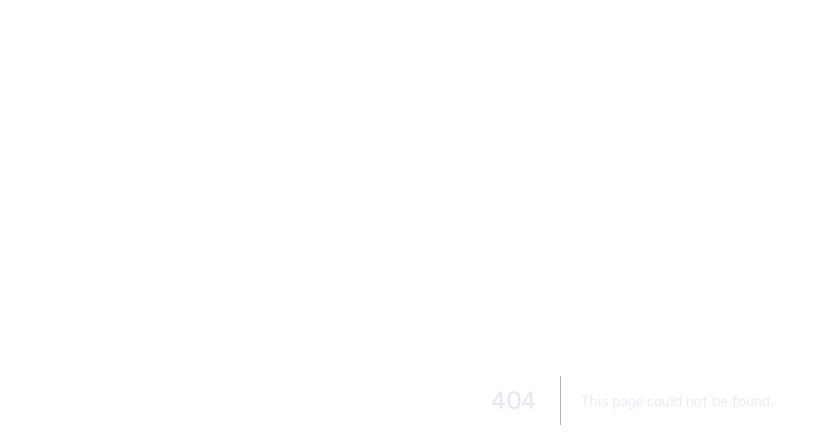
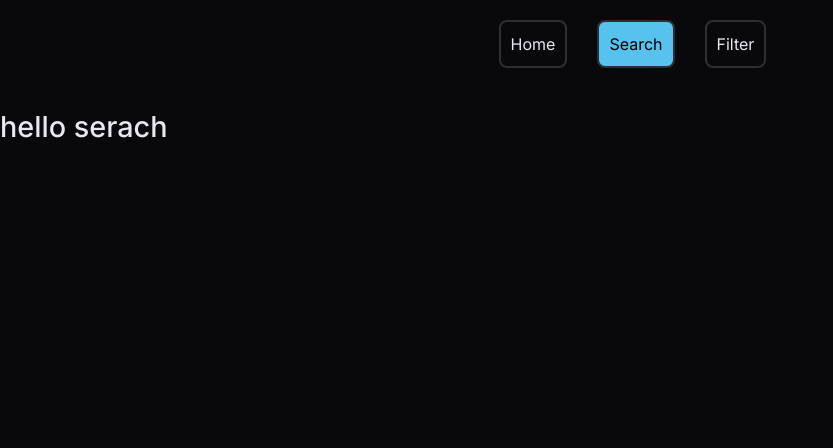
Before and after one commit to Nurusatto/Shiori-Library, a Next.js app: page /search in a window 1280 px wide. Before the commit this address had no page. Shown: the top 448 px of the page, without its empty margins (0-833 px from the left). Built offline with nearby package versions, Linux system fonts and the light colour scheme.

Commit message:
add features

```diff
--- a/src/app/layout.tsx
+++ b/src/app/layout.tsx
@@ -1,15 +1,10 @@
 import type { Metadata } from "next";
-import { M_PLUS_Rounded_1c, Work_Sans } from "next/font/google";
+import { Inter } from "next/font/google";
 
 import "@/styles/index.scss";
+import { Header } from "@/widgets/Header";
 
-const geistSans = M_PLUS_Rounded_1c({
-  weight: ["400", "500"],
-  variable: "--font-alt",
-  subsets: ["latin"],
-});
-
-const geistMono = Work_Sans({
+const InterFont = Inter({
   weight: ["400", "500"],
   variable: "--font-base",
   subsets: ["latin"],
@@ -27,7 +22,8 @@ export default function RootLayout({
 }>) {
   return (
     <html lang="en">
-      <body className={`${geistSans.variable} ${geistMono.variable}`}>
+      <body className={`${InterFont.variable}`}>
+        <Header />
         {children}
       </body>
     </html>
--- a/src/app/page.tsx
+++ b/src/app/page.tsx
@@ -1,9 +1,6 @@
-import { Header } from "@/widgets/Header";
-
 export default function Home() {
   return (
     <>
-      <Header />
       <h1>body</h1>
     </>
   );
--- /dev/null
+++ b/src/app/search/page.tsx
@@ -0,0 +1,7 @@
+export default function Search() {
+  return (
+    <div>
+      <h1>hello serach</h1>
+    </div>
+  );
+}
--- a/src/config/links/Header.ts
+++ b/src/config/links/Header.ts
@@ -1,8 +1,7 @@
-export const BOOK_FILTERS = {
-  SEARCH: "Search",
-  FILTER: "Filter",
-  PROFILE: "Profile",
-  COLLECTION: "Collection",
-} as const;
+export const LINKS = [
+  { name: "Home", path: "/" },
+  { name: "Search", path: "/search" },
+  { name: "Filter", path: "/filter" },
+] as const;
 
-export type BookFilterType = (typeof BOOK_FILTERS)[keyof typeof BOOK_FILTERS];
+export type BookFilterType = (typeof LINKS)[number]["name"];
--- /dev/null
+++ b/src/shared/hooks/isActiveLink.ts
@@ -0,0 +1,4 @@
+export const isActiveLink = (linkPath: string, currentPath: string) => {
+  if (linkPath === "/") return currentPath === "/";
+  return currentPath.startsWith(linkPath);
+};
--- a/src/styles/globals.scss
+++ b/src/styles/globals.scss
@@ -47,3 +47,8 @@ body {
   color: var(--color-text-primary);
   background-color: var(--color-background);
 }
+
+a {
+  color: inherit;
+  text-decoration: none;
+}
--- a/src/styles/helpers/borders.scss
+++ b/src/styles/helpers/borders.scss
@@ -1,13 +1,13 @@
 @use "functions.scss" as *;
 
 :root {
-  --border-radius-sm: rem(4);
-  --border-radius-md: rem(8);
-  --border-radius-lg: rem(16);
+  --border-radius-sm: #{rem(4)};
+  --border-radius-md: #{rem(8)};
+  --border-radius-lg: #{rem(16)};
 
-  --border-width-thin: rem(1);
-  --border-width-medium: rem(2);
-  --border-width-thick: rem(4);
+  --border-width-thin: #{rem(1)};
+  --border-width-medium: #{rem(2)};
+  --border-width-thick: #{rem(4)};
 
   --border-style-default: solid;
 }
--- a/src/styles/helpers/variables.scss
+++ b/src/styles/helpers/variables.scss
@@ -1,6 +1,6 @@
 :root {
   /* Background */
-  --color-background: #000000; /* основной фон */
+  --color-background: #09090b; /* основной фон */
   --color-surface: #1c1e22; /* панели, карточки, модальные окна */
   --color-accent-background: #22303f; /* подсветка блоков, hover фон карточек */
   --color-accent-glow: #3c5c7a; /* мягкий блеск/сияние вокруг элементов */
--- a/src/widgets/Header/ui/desktop/index.tsx
+++ b/src/widgets/Header/ui/desktop/index.tsx
@@ -1,10 +1,32 @@
 import styles from "./styles.module.scss";
+import clsx from "clsx";
+
+import Link from "next/link";
+import { LINKS } from "@/config/links/Header";
+import { usePathname } from "next/navigation";
+
+import { isActiveLink } from "@/shared/hooks/isActiveLink";
 
 export const HeaderDesktop = () => {
+  const url = usePathname();
+
   return (
     <header>
       <div className={`container ${styles.HeaderInner}`}>
-        <h1>header</h1>
+        <nav className={styles.HeaderNav}>
+          {LINKS.map((link) => (
+            <Link
+              href={link.path}
+              key={link.name}
+              className={clsx(
+                styles.HeaderLinks,
+                isActiveLink(link.path, url) && styles.isActive
+              )}
+            >
+              {link.name}
+            </Link>
+          ))}
+        </nav>
       </div>
     </header>
   );
--- a/src/widgets/Header/ui/desktop/styles.module.scss
+++ b/src/widgets/Header/ui/desktop/styles.module.scss
@@ -0,0 +1,25 @@
+.Header {
+  &Inner {
+    display: flex;
+    justify-content: center;
+    align-items: center;
+    padding-block: rem(20);
+  }
+
+  &Nav {
+    display: flex;
+    gap: rem(30);
+  }
+
+  &Links {
+    padding: rem(10);
+    border: var(--border-width-medium) var(--border-style-default)
+      var(--color-border);
+    border-radius: var(--border-radius-md);
+
+    &.isActive {
+      background-color: var(--color-primary-hover);
+      color: black;
+    }
+  }
+}
```
